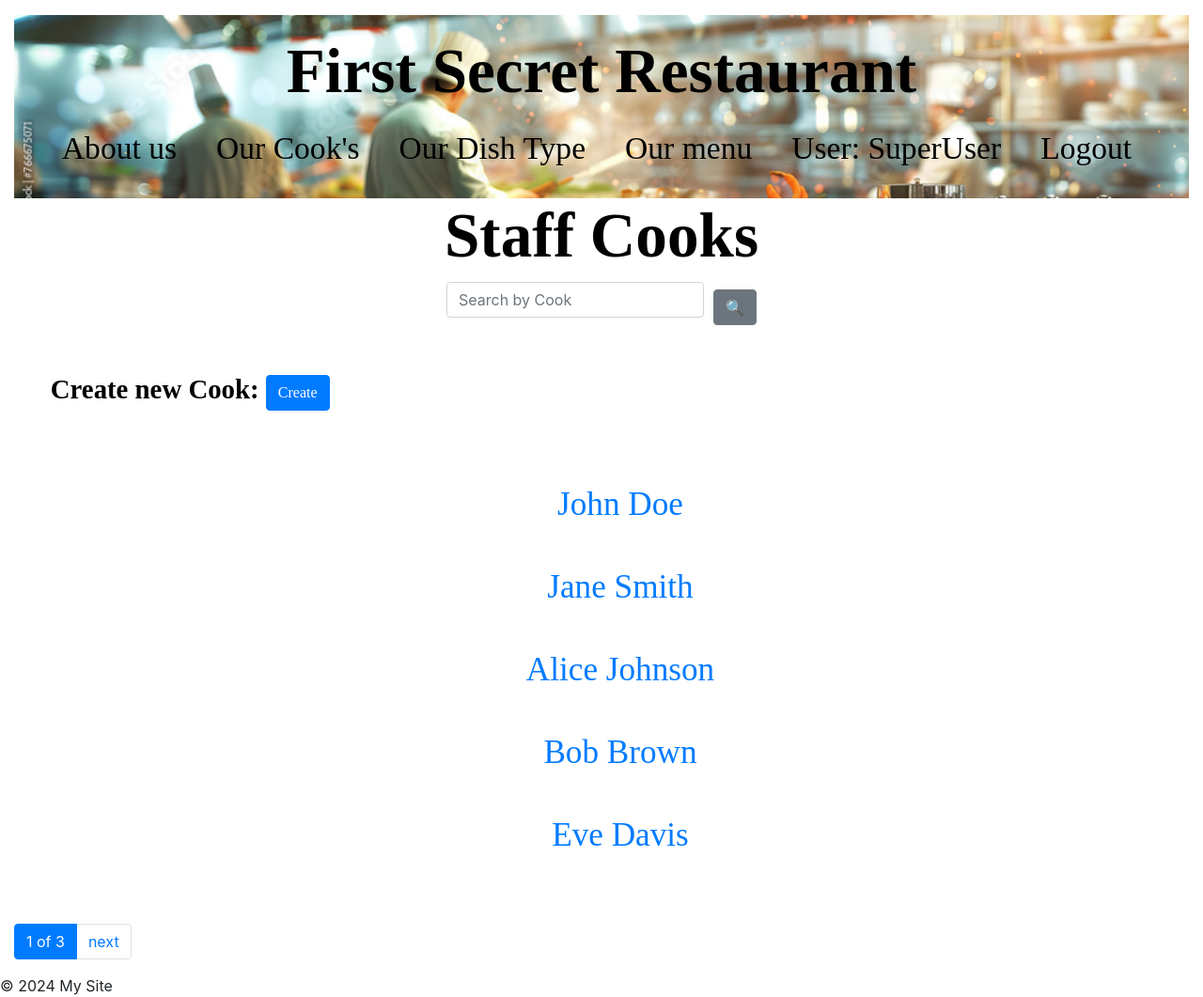
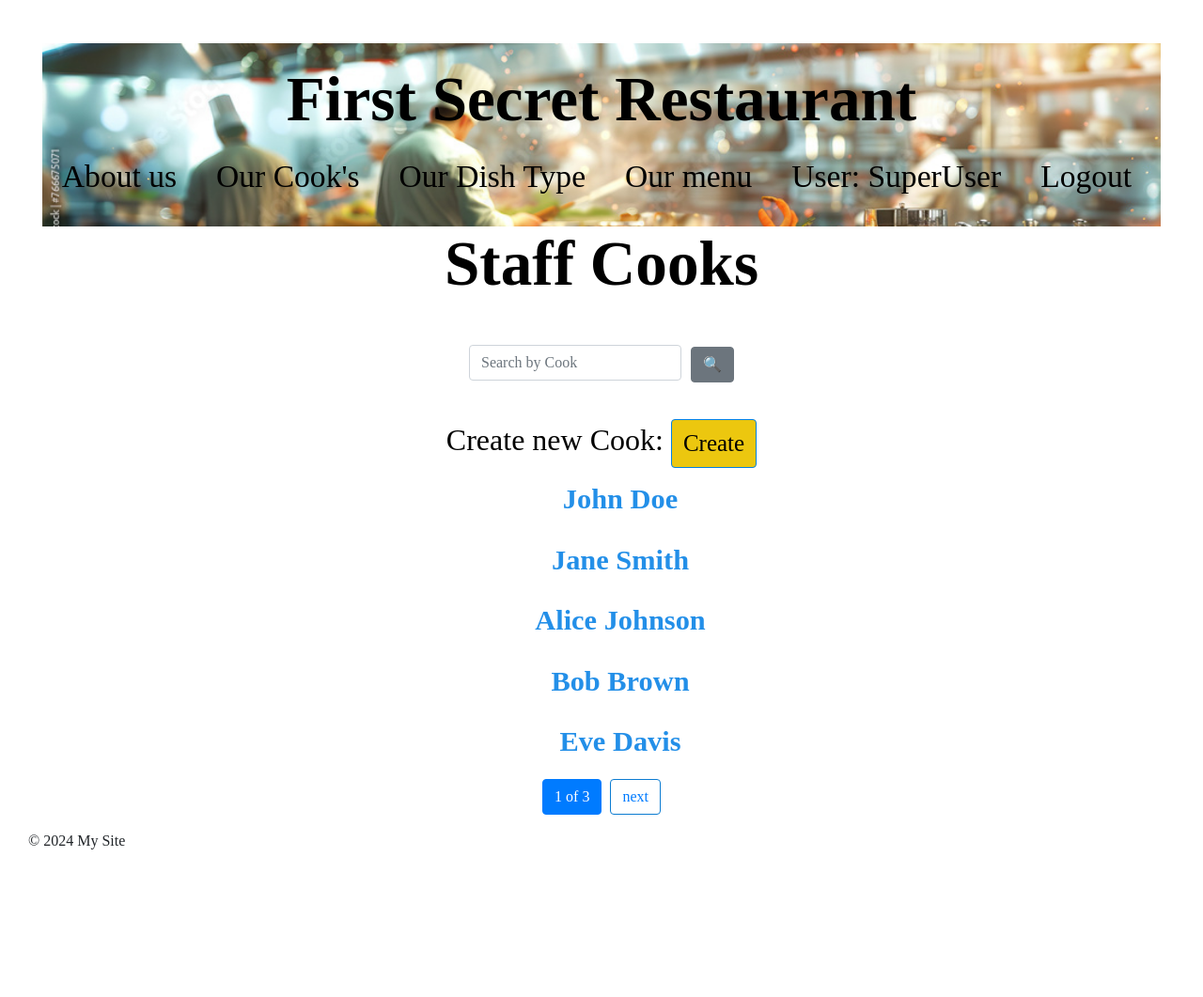
Before and after one commit to SemenetsSergii/Restaurant-Kitchen-Service, a Django app: page /kitchen/cook/ in a window 1280 px wide. Shown: the whole page at 94% size. After the commit the page ends 904 px from the top, so only its background shows below. Run offline with Django 5.2, Linux system fonts and the light colour scheme; a user stored in the database is signed in; data comes from the database, SQL or seed files in the repository; some libraries are stand-ins or nearby versions.

Commit message:
change wiev at cook-list, dish & dish-type view

```diff
--- a/static/scc/style.css
+++ b/static/scc/style.css
@@ -1,6 +1,8 @@
 body {
-    margin: 0;
-    padding: 0;
+    margin: 20px;
+    padding: 10px;
+    font-family: "Monotype Corsiva", serif;
+
 }
 
 header {
@@ -9,6 +11,30 @@
     background-position: center;
     background-repeat: no-repeat;
     padding: 20px 0;
+}
+
+.header2 {
+    font-size: 1em;
+    color: black;
+    font-family: "Monotype Corsiva", serif;
+    font-weight: bolder;
+    text-align: center;
+}
+
+.view {
+    color: black;
+    font-family: "Monotype Corsiva", serif;
+    font-weight: bolder;
+    font-size: calc(1em + 4vw);
+    text-align: center;
+}
+
+.view-about {
+    color: black;
+    font-family: "Monotype Corsiva", serif;
+    font-weight: bolder;
+    font-size: 2em;
+    text-align: center;
 }
 
 .custom-text {
@@ -56,7 +82,7 @@
 }
 
 .header-menu {
-    color: black;
+    color: white;
     font-family: "Monotype Corsiva", serif;
     font-weight: bolder;
     font-size: calc(1em + 4vw);
@@ -75,7 +101,7 @@
 .header-create {
     margin: 1em;
     padding: 15px 10px;
-    color: black;
+    color: white;
     font-family: "Monotype Corsiva", serif;
     font-weight: bolder;
     font-size: calc(1em + 1vw);
@@ -95,25 +121,45 @@
     text-align: center;
 }
 
-
-.table-dish-centre {
+.table-cook-centre {
+    width: 10%;
     text-align: center;
     margin: auto;
     font-family: "Monotype Corsiva", serif;
-    font-size: calc(1em + 1vw);
+    font-size: 2rem;
+    table-layout: fixed;
+    width: 90%;
+    border-collapse: collapse;
+    border: 0px;
+}
+
+.table-dish-type-centre {
+    width: 10%;
+    text-align: center;
+    margin: auto;
+    font-family: "Monotype Corsiva", serif;
+    font-size: 2rem;
+    table-layout: fixed;
+    width: 90%;
+    border-collapse: collapse;
+    border: 0px;
+}
+
+.table-dish-centre {
+    width: 10%;
+    text-align: center;
+    margin: auto;
+    font-family: "Monotype Corsiva", serif;
+    font-size: 2rem;
+    table-layout: fixed;
+    width: 90%;
+    border-collapse: collapse;
+    border: 0px;
 }
 
 
-pagination {
-    text-align: center;
-    margin: auto;
-    font-family: "Monotype Corsiva", serif;
-    font-size: calc(1em + 1vw);
-    border-radius: 30px;
-}
-
 .search-form-container {
-    margin: auto 0px;
+    margin: ;
     display: flex;
     justify-content: center;
     align-items: center;
@@ -124,8 +170,58 @@
     display: flex;
     flex-direction: row;
     align-items: center;
+    margin-left: auto;
+    margin-right: auto;
 }
 
 .search-form-container input[type="submit"] {
     margin-left: 10px;
 }
+
+.pagination {
+    display: flex; /* Use flexbox to align items */
+    justify-content: center; /* Center the pagination items */
+    list-style-type: none; /* Remove default list styling */
+    padding: 0; /* Remove padding */
+    margin-left: auto;
+    margin-right: auto;
+}
+
+.page-item {
+    margin: 0 5px; /* Add some space between pagination items */
+}
+
+.page-link {
+    text-decoration: none; /* Remove underline from links */
+    padding: 8px 12px; /* Add padding to links */
+    border: 1px solid #0c7cd1; /* Add border */
+    color: #007bff; /* Set link color */
+    border-radius: 4px; /* Add rounded corners */
+}
+
+.page-item.active .page-link {
+    background-color: #007bff; /* Active page color */
+    color: white; /* Text color for active page */
+}
+
+.page-link:hover {
+    background-color: #e9ecef; /* Hover effect */
+}
+
+.footer {
+    margin-left: auto;
+    margin-right: auto;
+   color: white;
+}
+
+.cook-link {
+    font-size: 1.9rem;
+    color: #238fe8;
+}
+
+.btn-primary {
+    color: #000000;
+    background-color: #ecc70f;
+    border-color: #0280e6;
+    font-size: 25px;
+}
--- a/templates/base.html
+++ b/templates/base.html
@@ -25,16 +25,15 @@
       {% endblock %}
     </header>
   </div>
-
-  <div class="col-sm-12">
-
+</div>
+<div>
   {% block content %}
   {% endblock %}
+</div>
+<div>
   {% block pagination %}
     {% include "includes/pagination.html" %}
   {% endblock %}
-  </div>
-</div>
 </div>
 </body>
 <footer>
--- a/templates/kitchen/cook_confirm_delete.html
+++ b/templates/kitchen/cook_confirm_delete.html
@@ -1,6 +1,6 @@
 {%  extends "base.html" %}
 {% block content %}
-<h1>Delete Cook</h1>
+<h1 class="view">Delete Cook</h1>
   <p> Are you sure want to delete this Cook: {{ cook }}?</p>
   <form action="" method="post">
   {% csrf_token %}
--- a/templates/kitchen/cook_list.html
+++ b/templates/kitchen/cook_list.html
@@ -1,7 +1,8 @@
 {% extends "base.html" %}
 {% load crispy_forms_filters %}
 {% block content %}
-  <h1 class="header-menu">Staff Cooks</h1>
+<div class="view">
+  <h1 class="header2">Staff Cooks</h1>
       <div class="search-form-container">
     <form method="get" action="" class="form-inline">
       {{ search_form|crispy }}
@@ -9,16 +10,16 @@
     </form>
   </div>
     {% if user.is_superuser %}
-      <h2 class="header-create">Create new Cook: <a href="{% url 'kitchen:cook-create' %}" class="btn btn-primary link-to-page">
+      <h2>Create new Cook: <a href="{% url 'kitchen:cook-create' %}" class="btn btn-primary link-to-page">
         Create</a>
       </h2>
     {% endif %}
-  <div class="cook-list">
+  <div class="table-cook-centre">
   {% if cook_list %}
     <ul>
       {% for cook in cook_list %}
-        <p class="table-dish-centre">
-          <a href="{{ cook.get_absolute_url }}">{{ cook.first_name }} {{ cook.last_name }}
+        <p>
+          <a class="cook-link" href="{{ cook.get_absolute_url }}">{{ cook.first_name }} {{ cook.last_name }}
             {% if user == cook.user %} (Me) {% endif %}
           </a>
         </p>
@@ -28,4 +29,5 @@
     <p>No staff cooks available.</p>
   {% endif %}
   </div>
+</div>
 {% endblock %}
--- a/templates/kitchen/dish_detail.html
+++ b/templates/kitchen/dish_detail.html
@@ -1,7 +1,7 @@
 {% extends "base.html" %}
 
 {% block content %}
-  <h1>{{ dish.name }}</h1>
+  <h1 class="view">{{ dish.name }}</h1>
   <p>Dish Type: {{ dish.dish_type.name }}</p>
 
   <h1>Cooks</h1>
```
Also changed, not shown: templates/kitchen/dish_list.html (+9 -7 lines), templates/kitchen/dish_type_list.html (+5 -3 lines), templates/kitchen/index.html (+10 -8 lines), static/images/chef.jpg (added), static/images/dish.jpg (added), static/images/dish_type.jpg (added), static/images/mainbanner.jpg (added), templates/includes/pagination.html (line endings or trailing spaces). Lines whose indentation alone changed are shown as unchanged.
